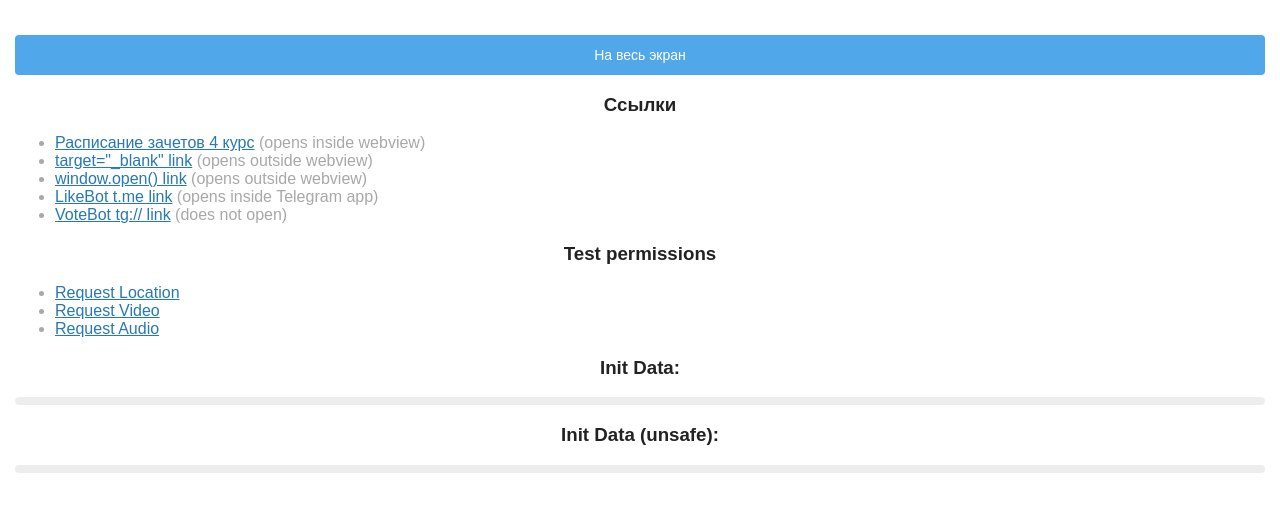
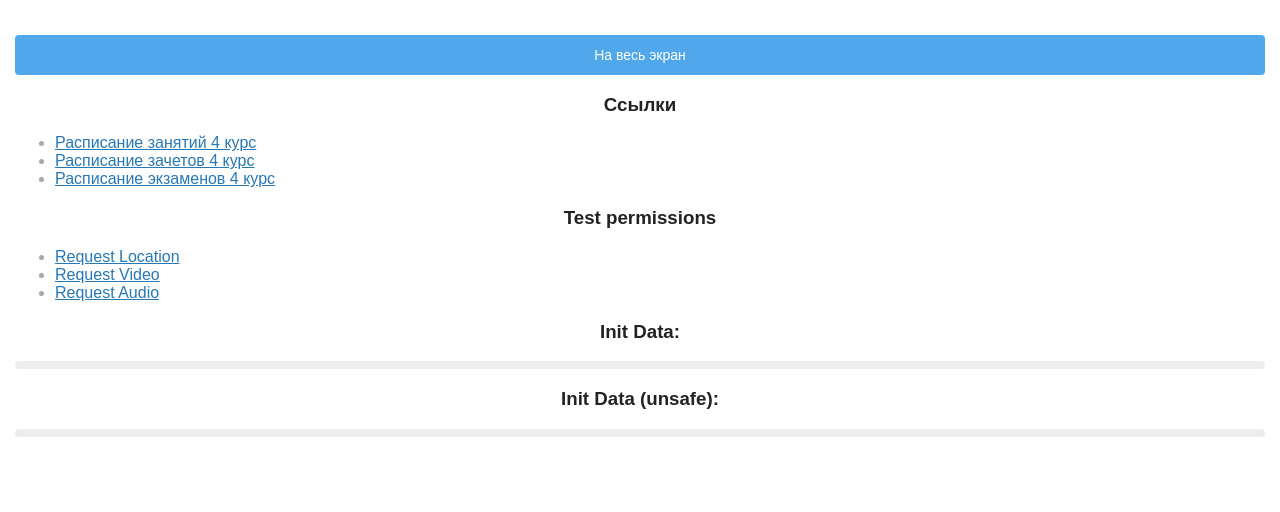
Before and after one commit to dionisu/dionisu.github.io, a plain HTML site: page telegram-web-app/index.html in a window 1280 px wide. Drawn offline with Linux system fonts and the light colour scheme; a script that the page names is missing.

Commit message:
Update index.html

```diff
--- a/telegram-web-app/index.html
+++ b/telegram-web-app/index.html
@@ -179,12 +179,10 @@
 
     <h3>Ссылки</h3>
     <ul>
-        <li><a href="http://92.255.10.101/pluginfile.php/9509/mod_page/content/75/%D0%A0%D0%B0%D1%81%D0%BF%D0%B8%D1%81%D0%B0%D0%BD%D0%B8%D0%B5%20%D0%B7%D0%B0%D1%87%D1%91%D1%82%D0%BE%D0%B2%204%20%D0%BA%D1%83%D1%80%D1%81_%D1%81%D0%BF%D0%B5%D1%86%D0%B8%D0%B0%D0%BB%D0%B8%D1%82%D0%B5%D1%82.pdf">Расписание зачетов 4 курс</a> (opens inside webview)</li>
-        <li><a href="https://telegram.org/" target="_blank">target="_blank" link</a> (opens outside webview)</li>
-        <li><a href="javascript:window.open('https://telegram.org/');">window.open() link</a> (opens outside
-            webview)</li>
-        <li><a href="https://t.me/like">LikeBot t.me link</a> (opens inside Telegram app)</li>
-        <li><a href="tg://resolve?domain=vote">VoteBot tg:// link</a> (does not open)</li>
+        <li><a href="https://drive.google.com/file/d/12FJo7heOQOleVkzu9rsLtI-5dKsOIxXw/view?usp=sharing">Расписание занятий 4 курс</a></li>
+        <li><a href="https://drive.google.com/file/d/1aLI1XMplLFaEOhDnKUk_jfWEM8xx8aBy/view?usp=sharing">Расписание зачетов 4 курс</a></li>
+        <li><a href="https://drive.google.com/file/d/14x_xYLxvo9KzmesYW536AgvReCGQ5eQz/view?usp=sharing">Расписание экзаменов 4 курс</a></li>
+
     </ul>
 
     <h3>Test permissions</h3>
```
